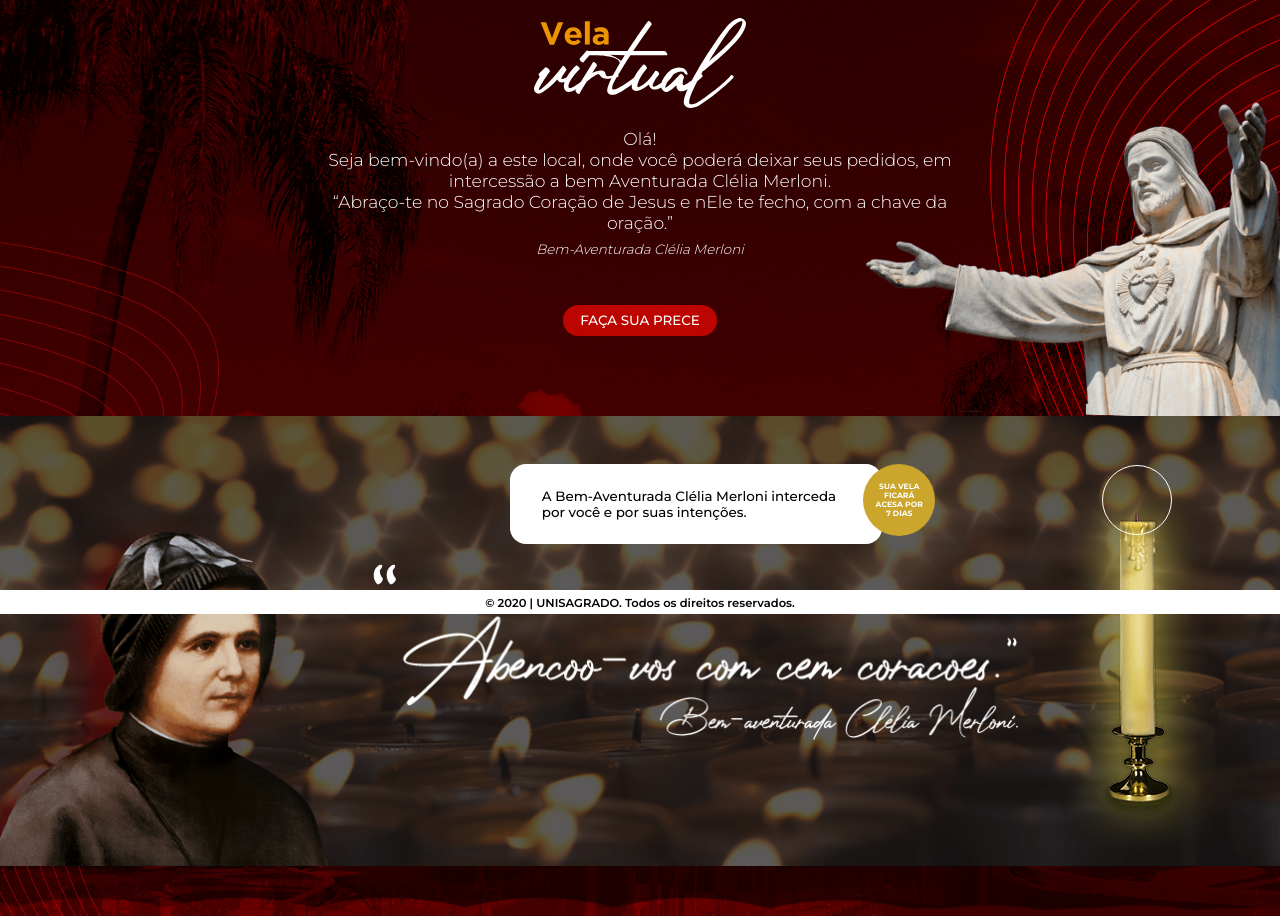
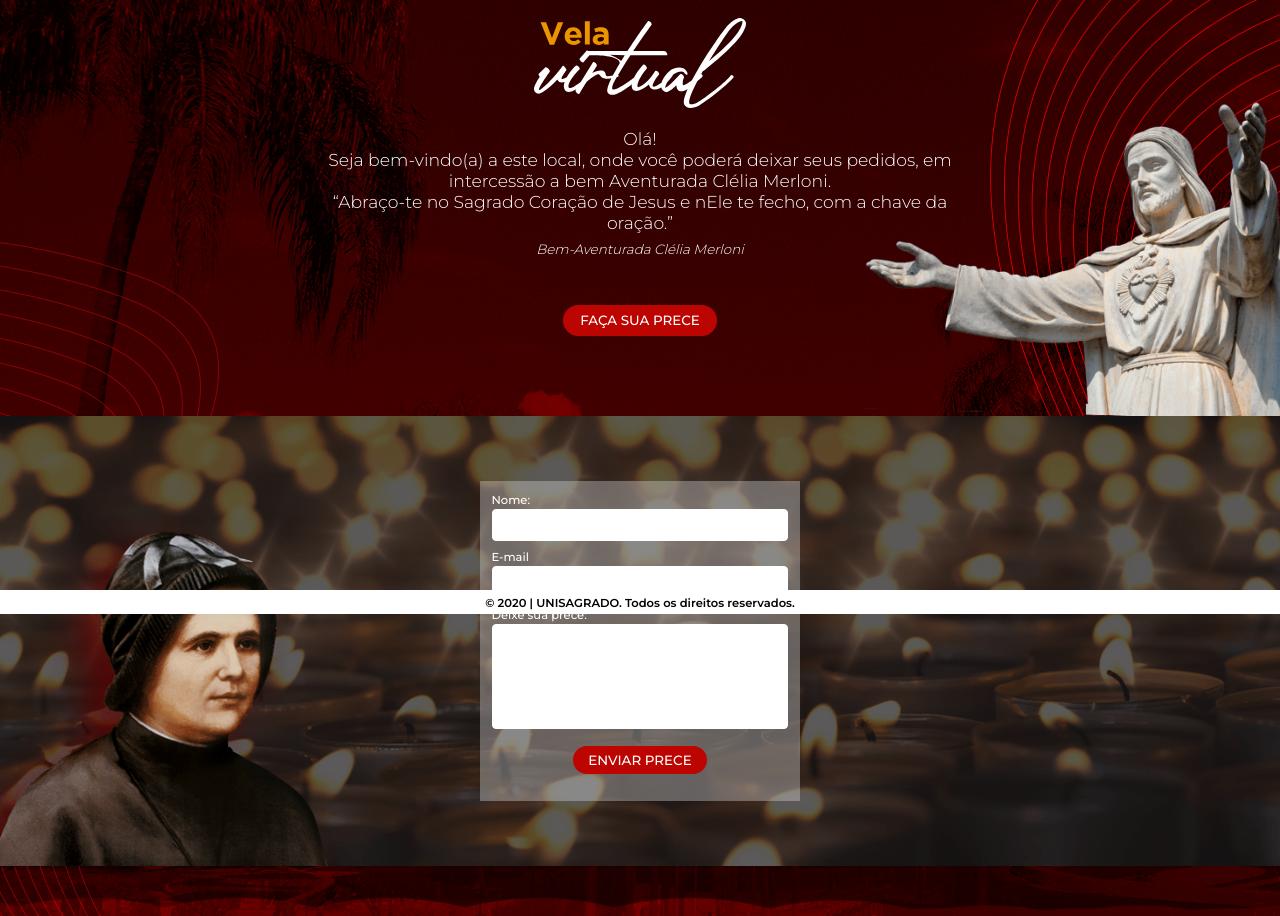
Before and after one commit to unisagrado/virtual_chapel, a Django app: page / in a window 1280 px wide. Shown: the part 186-1102 px from the top of the page. Run offline with Django 3.2, Linux system fonts and the light colour scheme.

Commit message:
add vuejs

```diff
--- a/chapel/core/static/css/main.css
+++ b/chapel/core/static/css/main.css
@@ -42,6 +42,7 @@
     outline: 0;
     font-family: 'Montserrat', sans-serif;
 }
+
 
 .background {
     background-color: var(--color-background);
@@ -166,13 +167,15 @@
     justify-content: center;
     margin-top: 80px;
     position: relative;
+    width: 100%;
 }
 
 .candle-container form {
     padding: 1.2rem;
     background: rgba(var(--color-grey-light),0.4);
     width: 100%;
-    max-width: 320px
+    margin: auto;
+    max-width: 320px;
 }
 
 .candle-container form .round-button{
@@ -211,17 +214,6 @@
 
 .input-text textarea{
     resize: none;
-}
-
-
-.show {
-    display: initial;
-    visibility: visible;
-}
-
-.hide {
-    display: none;
-    visibility: hidden;
 }
 
 footer {
@@ -374,6 +366,7 @@
         flex-direction: row;
         align-items: center;
         justify-content: center;
+        margin-left: 30px;
     }
 
     .success-message {
@@ -382,6 +375,7 @@
         display: flex;
         flex-direction: column;
         align-items: center;
+        margin-left: 80px;
     }
 
     .success-message > img{
@@ -427,6 +421,10 @@
         margin-bottom: 50px;
     }
 
+    .candle-container form{
+        margin: auto
+    }
+
     .candle {
         margin-top: 4rem;
         margin-right: 4rem;
@@ -439,6 +437,8 @@
 
     #clelia_merloni-pic {
         align-items: flex-end;
+        position: absolute;
+        left: 0;
     }
 
     #clelia_merloni-pic img {
@@ -462,22 +462,27 @@
 }
 
 @media (min-width:700px) and (max-width: 1080px){
-    #christ-pic img {
+    #christ-pic img, #clelia_merloni-pic img  {
         height: 100%;
         max-height: 300px;
     }
 }
 
 @media (min-width:700px) and (max-width: 930px){
-    #christ-pic img {
+    #christ-pic img, #clelia_merloni-pic img {
         height: 100%;
         max-height: 260px;
     }
 }
 
 @media (min-width:700px) and (max-width: 850px){
-    #christ-pic img {
+    #christ-pic img, #clelia_merloni-pic img {
         height: 100%;
         max-height: 240px;
     }
 }
+
+.hide {
+    display: none;
+    visibility: hidden;
+}
--- /dev/null
+++ b/chapel/core/static/js/main.js
@@ -0,0 +1,39 @@
+/*
+1 - após envio do form:
+    - esconde form
+    - mostra vela
+    - mostra sucesso
+    - mostra botão acende vela
+
+2 - após acende vela
+    - mostra imagem fogo
+    - mostra mensagem vela 7 dias
+
+3 - Clique faça sua prece (recarrega página)
+    - esconde mensagem de sucesso
+    - esconde vela
+    - escode imagem fogo
+    - esconde mensagem vela 7 dias
+    - mostra form
+*/
+
+const virtualCandle = new Vue({
+    el: '#virtual-candle',
+    data: {
+        litCandle: false,
+        success: false,
+    },
+    methods: {
+        hello() {
+            location.reload();
+        },
+        showCandle(event) {
+            event.preventDefault();
+            this.success = true;
+            this.litCandle = false;
+        },
+        lightCandle() {
+            this.litCandle = true;
+        },
+    }
+});
--- a/chapel/core/templates/index.html
+++ b/chapel/core/templates/index.html
@@ -5,8 +5,9 @@
   <meta charset="UTF-8">
   <meta name="viewport" content="width=device-width, initial-scale=1.0">
   <title>Capela Virtual</title>
-  <link rel="stylesheet" href="{% static 'css/main.css' %}">
-  <link href="https://fonts.googleapis.com/css2?family=Merriweather+Sans:wght@400;700;800&family=Montserrat:wght@300;500;600;700&display=swap" rel="stylesheet">
+  <link rel="stylesheet" href="{% static 'css/main.css' %}"></link>
+  <link href="https://fonts.googleapis.com/css2?family=Merriweather+Sans:wght@400;700;800&family=Montserrat:wght@300;500;600;700&display=swap" rel="stylesheet"></link>
+  <script src="https://cdn.jsdelivr.net/npm/vue@2.6.12"></script>
 </head>
 <body class="background">
   <div class="header">
@@ -22,7 +23,7 @@
   </div>
 
 
-  <main>
+  <main id="virtual-candle">
     <section class="welcome-container">
       <div id="initial-message">
         <div class="banner">
@@ -39,7 +40,7 @@
           <em>Bem-Aventurada Clélia Merloni</em>
         </div>
 
-        <button class="round-button" role="button" title="Faça sua prece">
+        <button class="round-button" role="button" title="Faça sua prece" @click="hello()">
           Faça sua prece
         </button>
       </div>
@@ -55,7 +56,7 @@
         <img src="{% static 'img/clelia_merloni.png' %}" alt="Bem-aventurada Clélia Merloni" />
       </div>
 
-      <form class="hide" action="." novalidate method="post">
+      <form :class="!success? 'show':'hide'" action="." novalidate method="post" @submit="showCandle">
         <div class="form-row input-text label-block">
           <label for="id_name">Nome:</label>
           <input type="text" id="id_name" name="name" />
@@ -74,20 +75,20 @@
         </button>
       </form>
 
-      <div class="show success-container">
+      <div :class="success? 'show': 'hide'" class="success-container">
         <div class="success-message">
           <div class="balloon">
             <p>A Bem-Aventurada Clélia Merloni interceda por você e por suas intenções.</p>
-            <div class="show lit-candle-message">
+            <div :class="litCandle? 'show': 'hide'" class="lit-candle-message">
               <p>sua vela ficará acesa por 7 dias</p>
             </div>
           </div>
           <img src="{% static 'img/msg_clelia_merloni.png' %}" alt="Abençoo-vos com cem corações. Bem-aventurada Clélia Merloni" />
         </div>
 
-        <div class="candle">
-          <button class="show candle-light" type="button">
-            <img class="hide" id="id_candle-light" src="{% static 'img/candle-light.png'%}" alt="Chama" />
+        <div class="candle" id="candle">
+          <button class="candle-light" type="button" @click="lightCandle">
+            <img :class="litCandle? 'show': 'hide'" id="id_candle-light" src="{% static 'img/candle-light.png'%}" alt="Chama" />
           </button>
           <img src="{% static 'img/candle.png' %}" />
         </div>
@@ -96,5 +97,7 @@
   </main>
 
   {% include 'footer.html' %}
+
+  <script src="{% static 'js/main.js' %}"></script>
 </body>
 </html>
```
